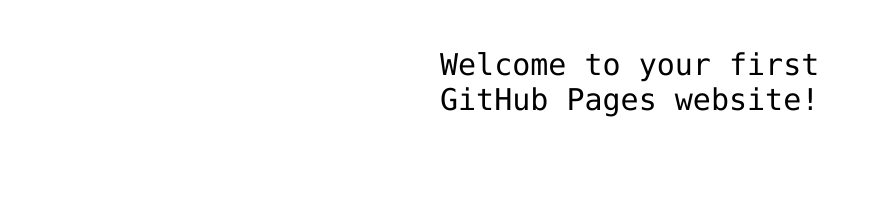
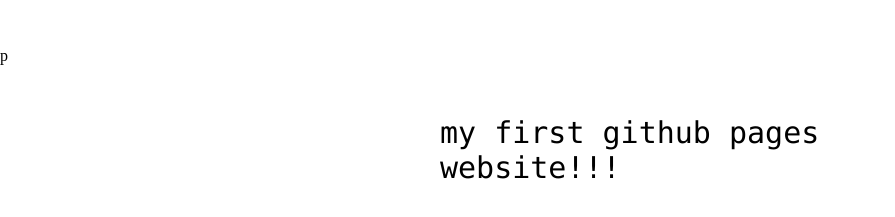
Before and after one commit to route296/test, a plain HTML site: page index.html in a window 1280 px wide. Shown: the part 341-558 px from the top of the page, without its empty margins (0-895 px from the left). Drawn offline with Linux system fonts and the light colour scheme.

Commit message:
Update index.html

```diff
--- a/index.html
+++ b/index.html
@@ -11,8 +11,8 @@
 
 <img src="https://octodex.github.com/images/daftpunktocat-thomas.gif" id="octocat" alt="octocat-gif" />
 
-<!-- Change this code here by copy and pasting your template on line 15 -->
-<p>Welcome to your first GitHub Pages website!</p>
+<!-- Change this code here by copy and pasting your template on line 15 -->p
+<p>my first github pages website!!!</p>
 
 </body>
 </html>
```
